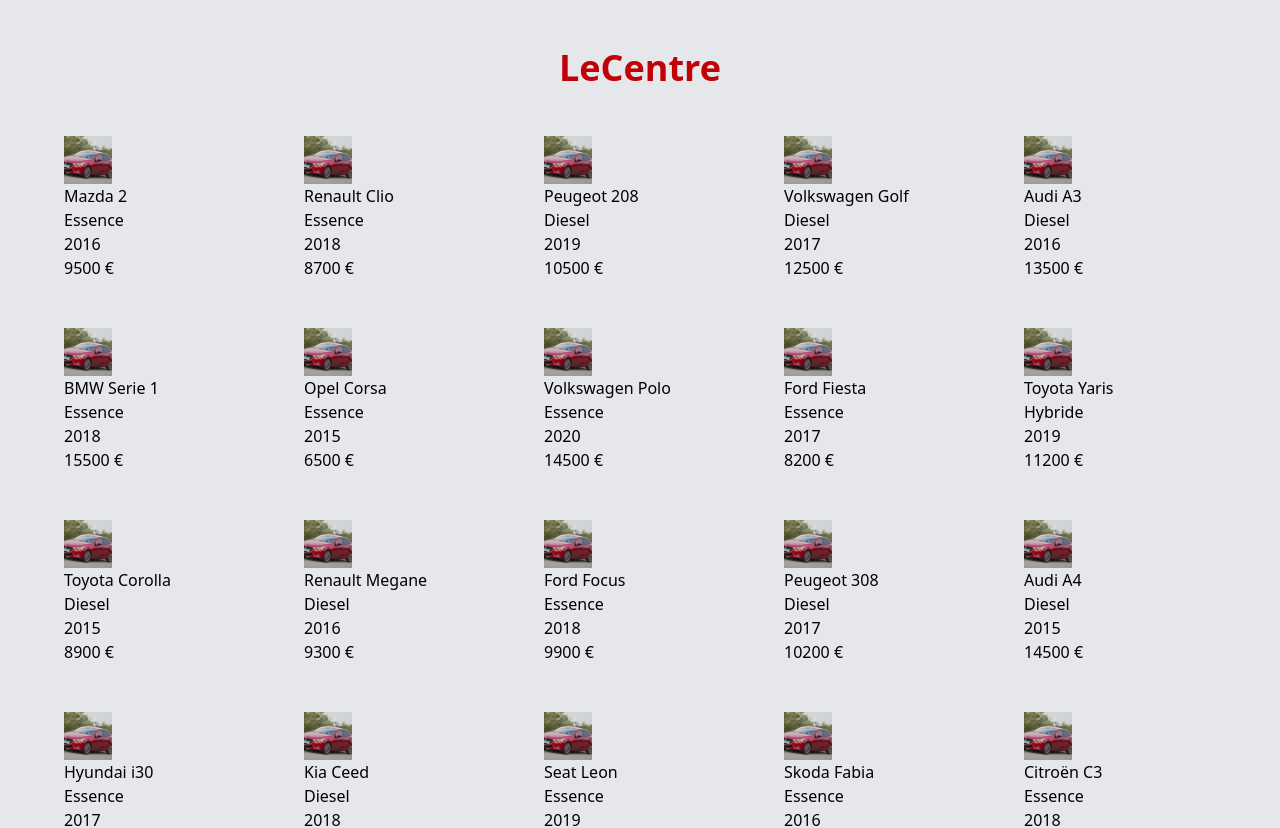
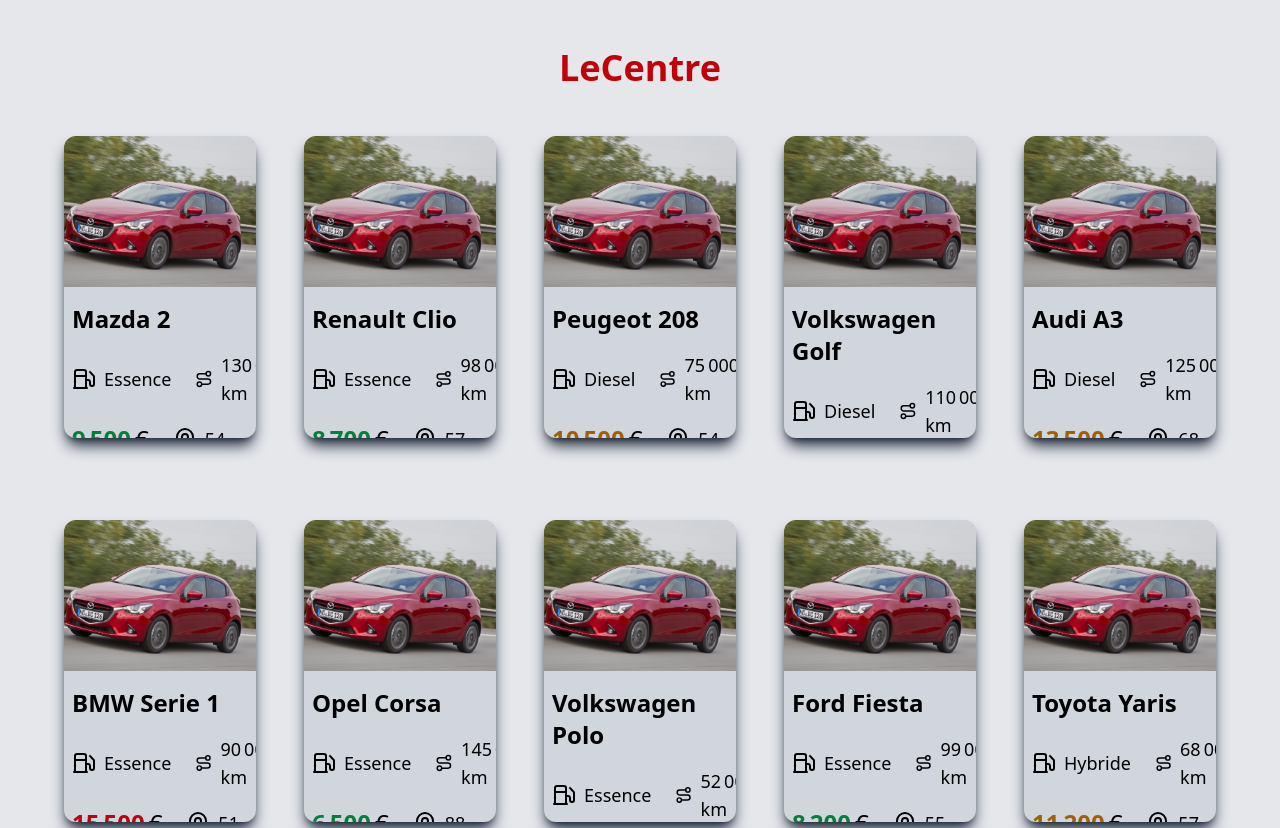
Before and after one commit to Timeuh/lecentre, a Vue app: page / in a window 1280 px wide. Shown: the top 828 px of the page. Built offline with nearby package versions, Linux system fonts and the light colour scheme.

Commit message:
✨ display car important information

```diff
--- a/src/components/CarPreview.vue
+++ b/src/components/CarPreview.vue
@@ -1,17 +1,52 @@
 <script setup lang="ts">
 import type { Car } from '@/types/app-types'
+import Fuel from '@/components/icons/Fuel.vue'
+import Route from '@/components/icons/Route.vue'
+import Pin from '@/components/icons/Pin.vue'
+import { formatNumber } from '@/functions/format_number'
+import { computed } from 'vue'
 
 const props = defineProps<{
   car: Car
 }>()
+
+// choose color depending on the price
+const priceColor = computed(() => {
+  if (props.car.price > 15000) return 'text-red-700'
+
+  if (props.car.price > 10000) return 'text-yellow-700'
+
+  return 'text-green-700'
+})
 </script>
 
 <template>
-  <div>
-    <img src="/images/car.png" :alt="car.model" class="size-12 object-cover" />
-    <h2>{{ car.brand }} {{ car.model }}</h2>
-    <h3>{{ car.motor }}</h3>
-    <h3>{{ car.year }}</h3>
-    <h3>{{ car.price }} €</h3>
+  <div
+    class="w-full rounded-xl bg-gray-300 h-[90%] overflow-hidden space-y-2 shadow-lg shadow-gray-800"
+  >
+    <img src="/images/car.png" :alt="car.model" class="w-full h-1/2 object-cover" />
+    <div class="space-y-4 p-2 text-lg">
+      <h2 class="text-2xl font-bold">{{ car.brand }} {{ car.model }}</h2>
+      <div class="flex flex-row space-x-6 items-center">
+        <div class="flex flex-row items-center space-x-2">
+          <Fuel />
+          <h3>{{ car.motor }}</h3>
+        </div>
+        <div class="flex flex-row items-center space-x-2">
+          <Route />
+          <h3>{{ formatNumber(car.drove_distance) }} km</h3>
+        </div>
+      </div>
+      <div class="flex flex-row space-x-6 items-center">
+        <div class="flex flex-row space-x-1 text-2xl">
+          <h3 class="font-bold" :class="priceColor">{{ formatNumber(car.price) }}</h3>
+          <h3>€</h3>
+        </div>
+        <div class="flex flex-row items-center space-x-2">
+          <Pin />
+          <h3>{{ car.department }}</h3>
+        </div>
+      </div>
+    </div>
   </div>
 </template>
```
